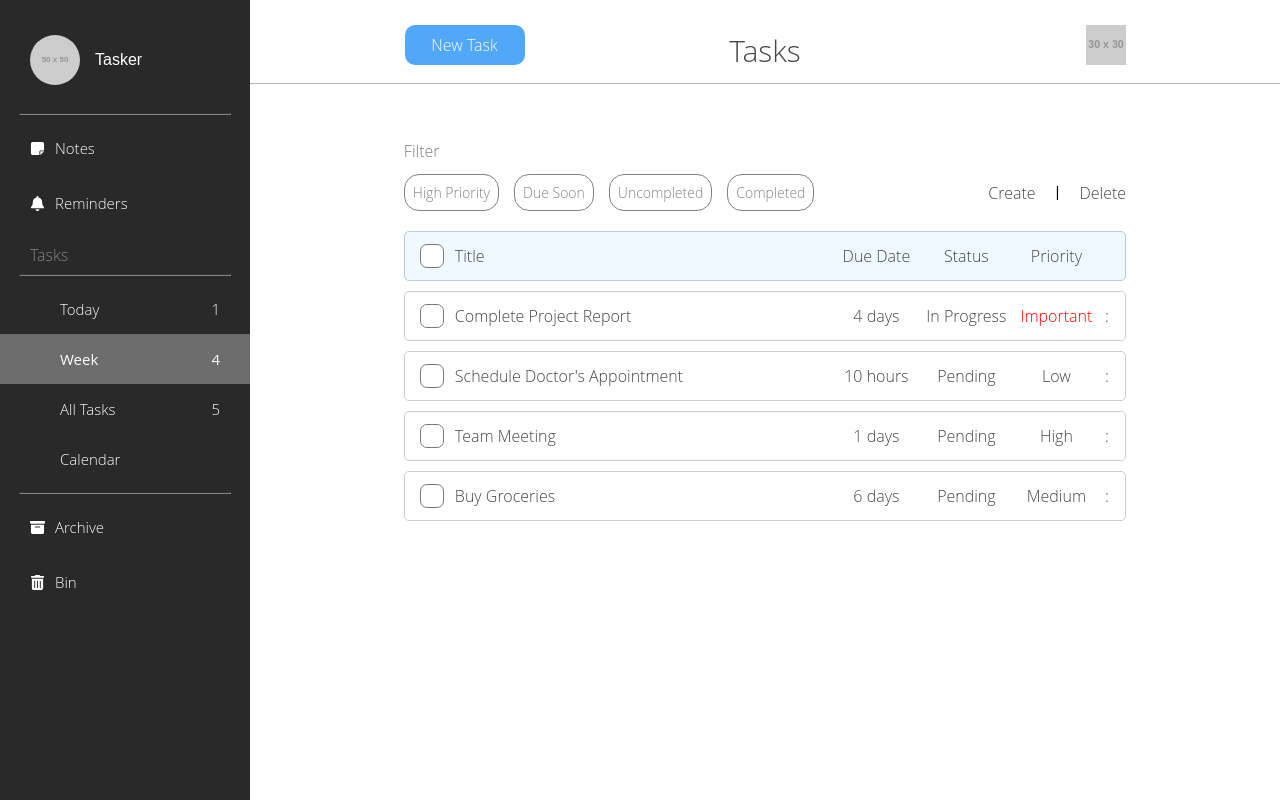
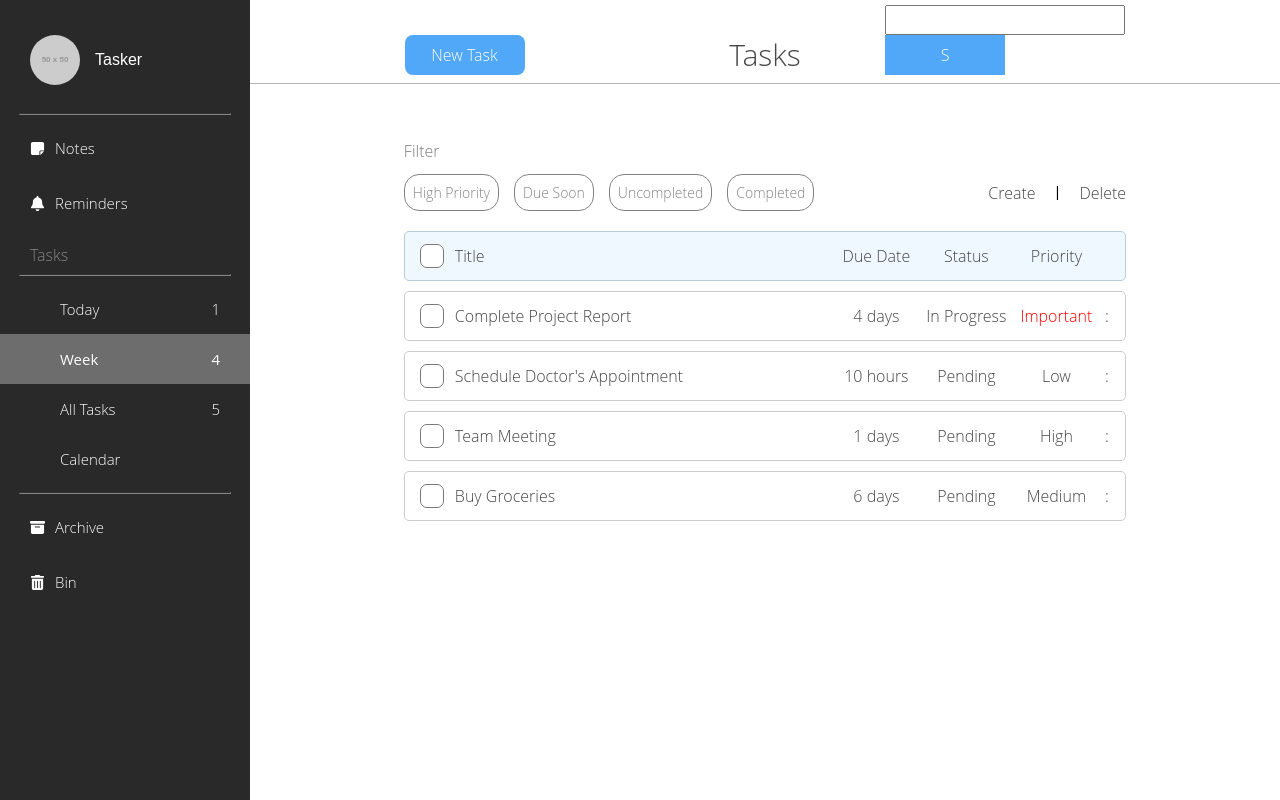
Before and after one commit to Rtam22/Tasker, a React (Create React App) app: page /week in a window 1280 px wide. Built offline with nearby package versions, Linux system fonts and the light colour scheme.

Commit message:
Added Search functionaily for tasks

```diff
--- a/src/components/navigation/topOptionBar.css
+++ b/src/components/navigation/topOptionBar.css
@@ -1,11 +1,12 @@
 .topOptionBarContainer {
   width: 70%;
   height: 75px;
-  display: flex;
-  padding: 25px 0px 10px 0px;
+  display: grid;
+  grid-template-columns: repeat(3, 1fr);
   box-sizing: border-box;
-  justify-content: space-between;
   margin: auto;
+
+  align-items: flex-end;
 }
 
 .topOptionBarContainer button {
@@ -13,16 +14,21 @@
   height: 40px;
   background-color: #51a8f9;
   border: none;
-  border-radius: 10px;
+
   color: white;
 }
 
+.button {
+  border-radius: 8px;
+}
+
 .topOptionBarContainer h2 {
-  width: 200px;
-  margin-top: 5px;
+  width: 100%;
   font-size: 30px;
   text-align: center;
   color: rgb(71, 71, 71);
+  align-items: flex-end;
+  margin: 0;
 }
 
 .topOptionBar hr {
--- a/src/components/navigation/topOptionBar.js
+++ b/src/components/navigation/topOptionBar.js
@@ -1,12 +1,12 @@
 import "./topOptionBar.css";
-
+import Search from "../search";
 function TopOptionBar(props) {
   return (
     <div className="topOptionBar">
       <div className="topOptionBarContainer">
-        <button>New Task</button>
+        <button className="button">New Task</button>
         <h2>{props.name}</h2>
-        <img src="https://placehold.co/30x30" alt="placeholder"></img>
+        <Search />
       </div>
       <hr></hr>
     </div>
--- /dev/null
+++ b/src/components/search.css
@@ -0,0 +1,3 @@
+.search-container input {
+  padding-left: 8px;
+}
--- /dev/null
+++ b/src/components/search.js
@@ -0,0 +1,27 @@
+import { useState } from "react";
+import { useNavigate } from "react-router-dom";
+import "./search.css";
+const Search = () => {
+  const [input, setInput] = useState("");
+  const navigate = useNavigate();
+  const handleSearch = (event) => {
+    event.preventDefault();
+    if (input === "") {
+      return;
+    }
+    if (input.trim()) {
+      navigate(`/search?q=${encodeURIComponent(input)}`);
+    }
+  };
+
+  return (
+    <div className="search-container">
+      <form onSubmit={handleSearch}>
+        <input onChange={(e) => setInput(e.target.value)} value={input}></input>
+        <button type="submit">S</button>
+      </form>
+    </div>
+  );
+};
+
+export default Search;
```
Also changed, not shown: src/pages/searchPage.css (added, +16 -0 lines), src/pages/searchPage.js (added, +98 -0 lines).
